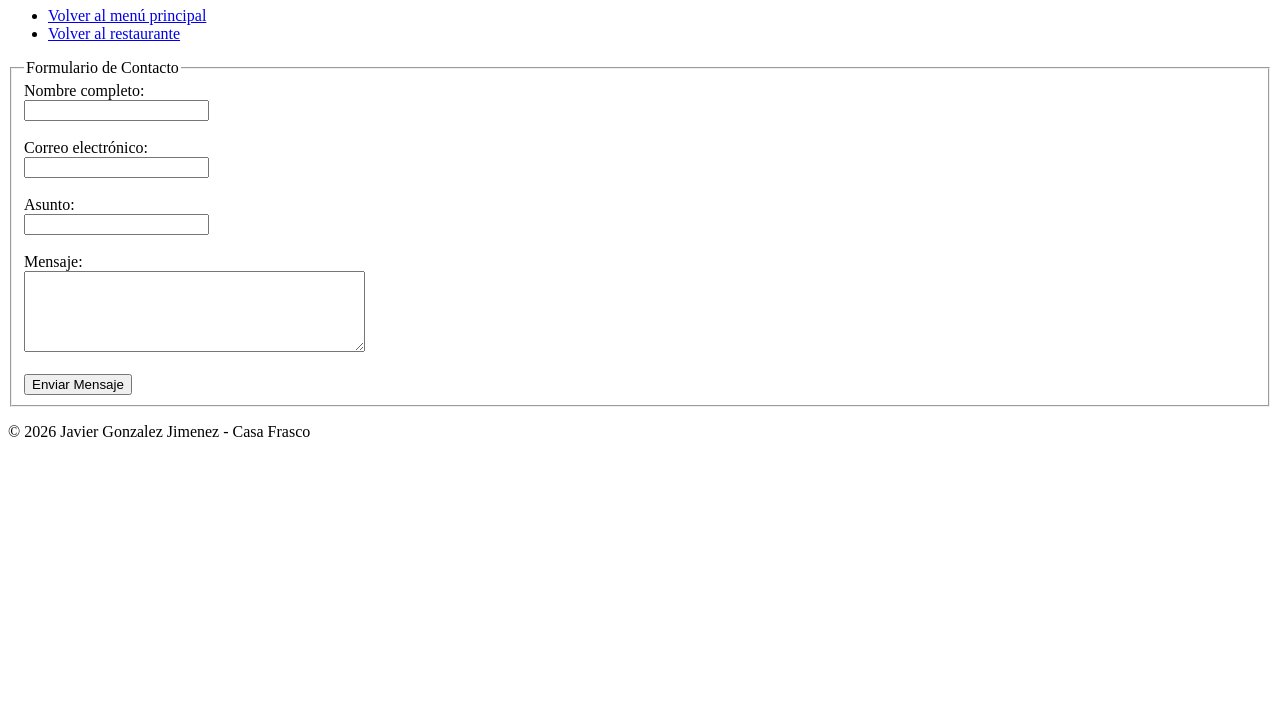
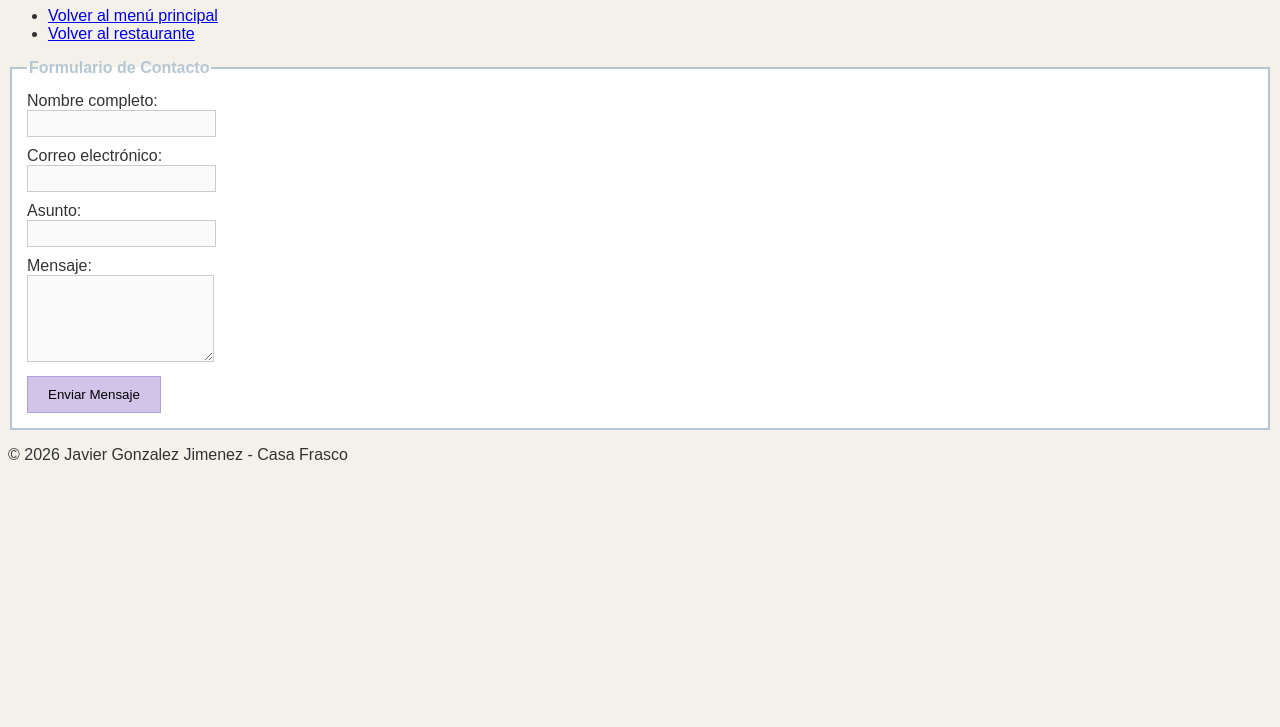
Before and after one commit to pinomipepino/pinomipepino.github.io, a plain HTML site: page restaurante/contacto.html in a window 1280 px wide. Shown: the part 73-800 px from the top of the page. Drawn offline with Linux system fonts and the light colour scheme.

Commit message:
Update contact form metadata and styles

```diff
--- a/restaurante/contacto.html
+++ b/restaurante/contacto.html
@@ -2,10 +2,41 @@
 <html lang="es">
 <head>
     <meta charset="UTF-8">
-    <meta name="author" content="Javier Gonzalez Jimenez">
-    <meta name="description" content="Formulario de contacto de Casa Frasco">
-    <meta name="keywords" content="contacto, restaurante, Casa Frasco">
+    <meta name="author" content="Tu Nombre">
+    <meta name="description" content="Formulario de contacto">
+    <meta name="keywords" content="contacto, restaurante">
     <title>Contacto - Casa Frasco</title>
+    <style>
+        body {
+            background-color: #f4f1ea;
+            font-family: Arial, sans-serif;
+            color: #333;
+        }
+        h1 {
+            color: #b5c7d3; /* Azul pastel */
+        }
+        fieldset {
+            background-color: #ffffff;
+            border: 2px solid #b5c7d3; /* Borde azul pastel */
+            padding: 15px;
+        }
+        legend {
+            color: #b5c7d3;
+            font-weight: bold;
+        }
+        input, textarea {
+            margin-bottom: 10px;
+            padding: 5px;
+            background-color: #fafafa;
+            border: 1px solid #ccc;
+        }
+        button {
+            background-color: #d1c4e9; /* Lila pastel */
+            padding: 10px 20px;
+            border: 1px solid #b39ddb;
+            cursor: pointer;
+        }
+    </style>
 </head>
 <body>
     <header>
@@ -21,19 +52,14 @@
         <form action="#" method="post">
             <fieldset>
                 <legend>Formulario de Contacto</legend>
-
                 <label for="nombre">Nombre completo:</label><br>
-                <input type="text" id="nombre" name="nombre" required><br><br>
-
+                <input type="text" id="nombre" name="nombre" required><br>
                 <label for="email">Correo electrónico:</label><br>
-                <input type="email" id="email" name="email" required><br><br>
-
+                <input type="email" id="email" name="email" required><br>
                 <label for="asunto">Asunto:</label><br>
-                <input type="text" id="asunto" name="asunto"><br><br>
-
+                <input type="text" id="asunto" name="asunto"><br>
                 <label for="mensaje">Mensaje:</label><br>
-                <textarea id="mensaje" name="mensaje" rows="5" cols="40" required></textarea><br><br>
-
+                <textarea id="mensaje" name="mensaje" rows="5" required></textarea><br>
                 <button type="submit">Enviar Mensaje</button>
             </fieldset>
         </form>
```
